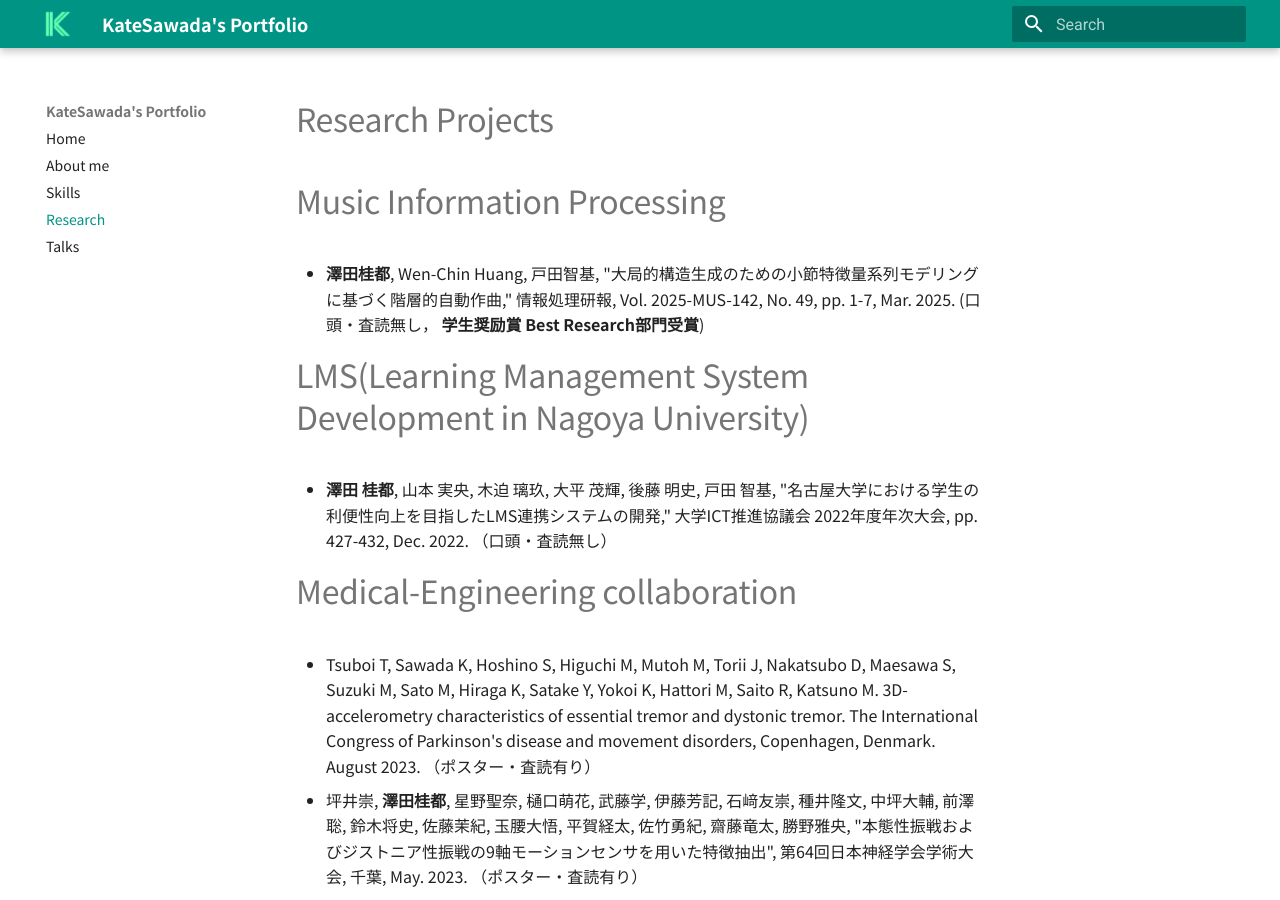
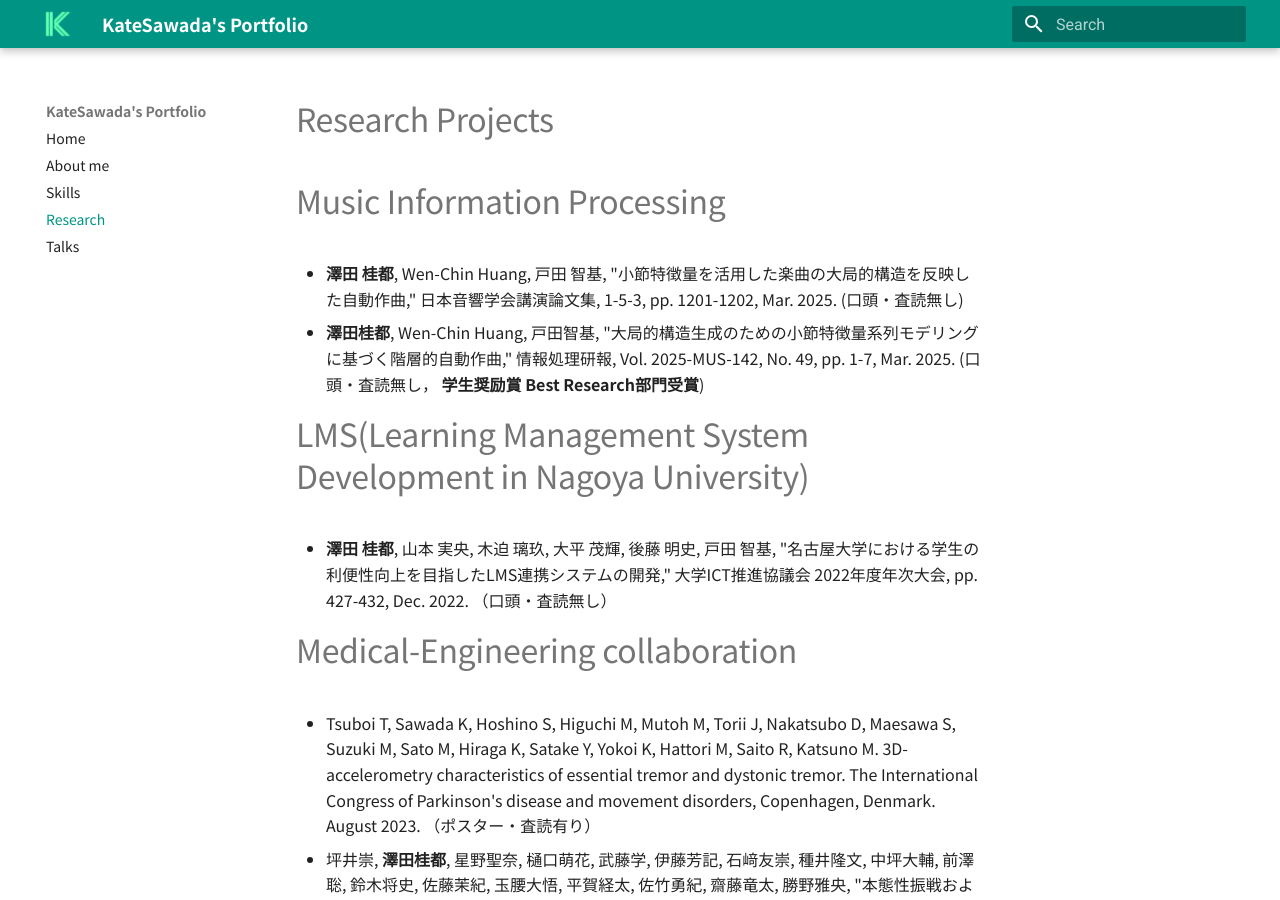
Before and after one commit to KateSawada/KateSawada.github.io, an MkDocs documentation site: the page built from docs/research.md, in a window 1280 px wide and 900 px high. Built offline with MkDocs 1.6.1 and Material for MkDocs 9.7.7, drawn with Linux system fonts in a browser that asks for light colours; nearby versions of some CDN libraries.

Commit message:
音響学会2025春追記

```diff
--- a/docs/research.md
+++ b/docs/research.md
@@ -5,6 +5,7 @@ title: Research Projects
 # Research Projects
 
 # Music Information Processing
+- **澤田 桂都**, Wen-Chin Huang, 戸田 智基, "小節特徴量を活用した楽曲の大局的構造を反映した自動作曲," 日本音響学会講演論文集, 1-5-3, pp. 1201-1202, Mar. 2025. (口頭・査読無し)
 - **澤田桂都**, Wen-Chin Huang, 戸田智基, "大局的構造生成のための小節特徴量系列モデリングに基づく階層的自動作曲," 情報処理研報, Vol. 2025-MUS-142, No. 49, pp. 1-7, Mar. 2025. (口頭・査読無し， **学生奨励賞 Best Research部門受賞**)
 
 # LMS(Learning Management System Development in Nagoya University)
```
